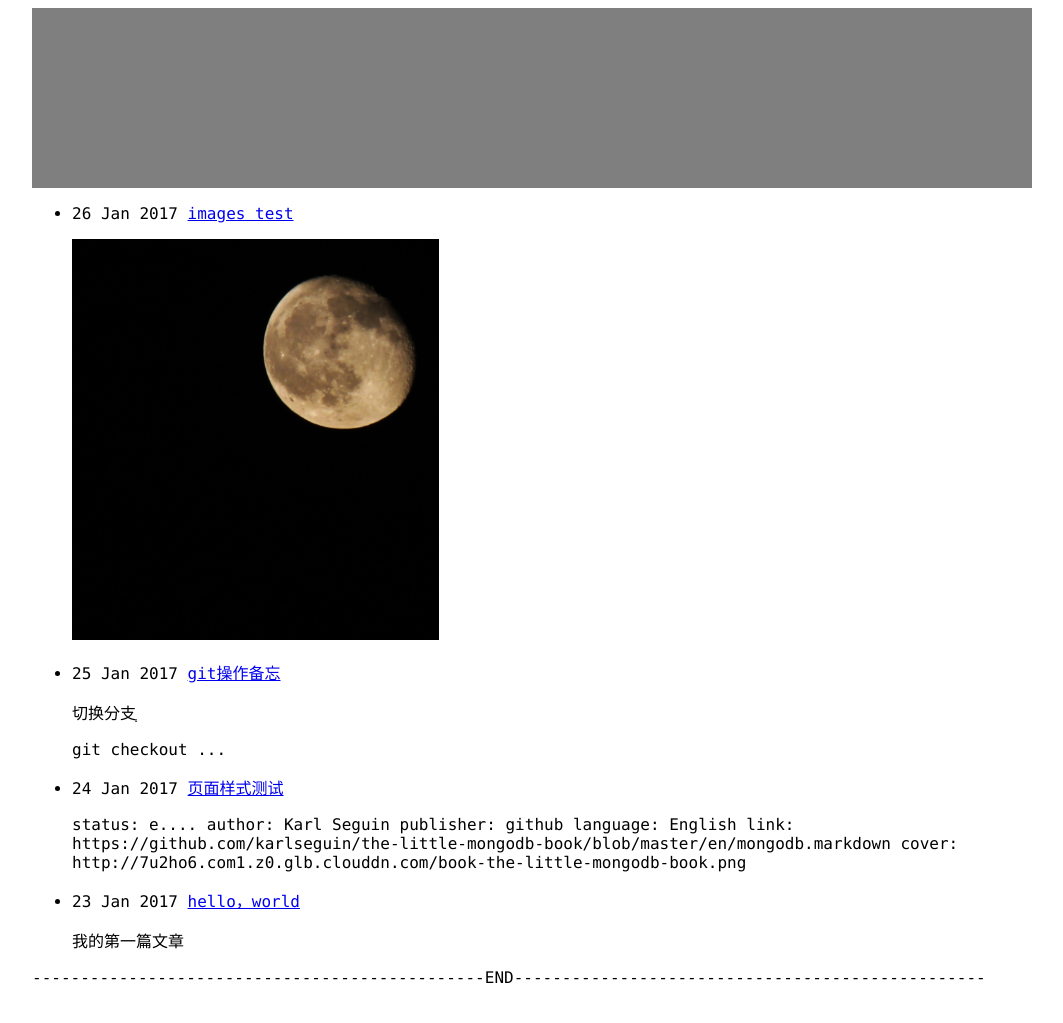
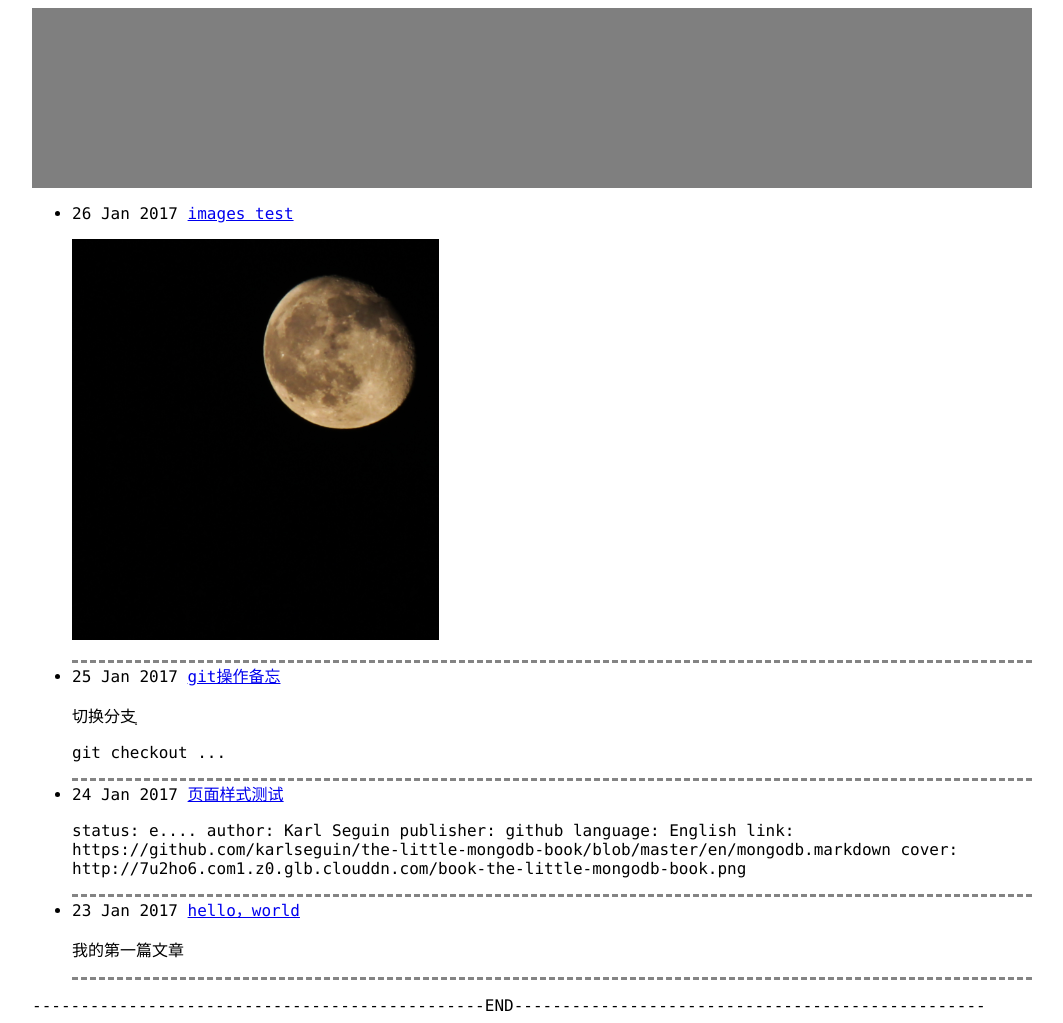
Before and after one commit to wangjianjie606/dono, a Jekyll site: the page built from index.html, in a window 1280 px wide. Shown: the whole page, without its empty margins (108-1171 px from the left). Built offline with Jekyll 4.4.1, drawn with Linux system fonts in a browser that asks for light colours; before the commit the page ends 995 px from its top, so only the background shows below that.

Commit message:
新首页...

```diff
--- a/index.html
+++ b/index.html
@@ -5,7 +5,7 @@ title: My Blog
 
 <ul>
   {% for post in site.posts %}
-    <div style="border:solid,none;">
+    <div style="border-bottom-style:dashed; border-color:rgb(132, 132, 132);">
       <li style="">{{ post.date | date_to_string }} <a href="{{ site.baseurl }}{{ post.url }}?{{site.time}}">{{ post.title }}</a></li>
       <p>{{ post.excerpt }}</p>
 	</div>
```
